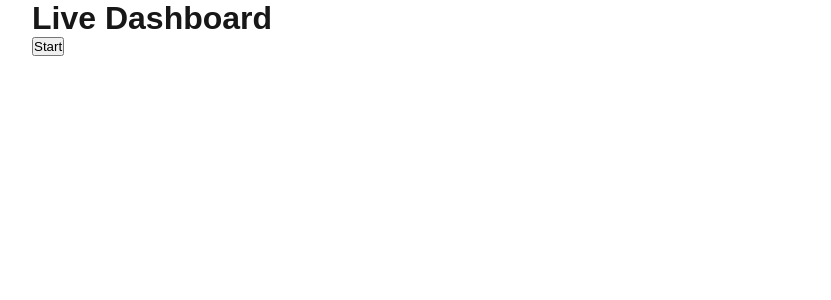
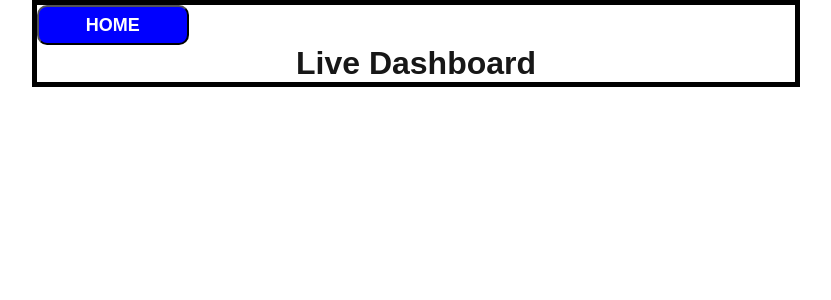
Before and after one commit to pdm21/VBT, a Next.js app in the folder frontend/: page /dashboard in a window 1280 px wide. Shown: the top 300 px of the page, without its empty margins (224-1055 px from the left). Built offline with nearby package versions, Linux system fonts and the light colour scheme.

Commit message:
home button and live-dashboard header are up. working on reusable component graphs next

```diff
--- a/frontend/src/app/dashboard/Dashboard.module.css
+++ b/frontend/src/app/dashboard/Dashboard.module.css
@@ -0,0 +1,28 @@
+.main {
+    border: 5px solid black;
+}
+
+.homeButtonDiv {
+    height: 5vh;
+    justify-content: center;
+    align-items: left;
+    display: flex;
+    flex-direction: column;
+}
+
+.homeButton {
+    height: 100%;
+    width: 20%;
+    font-size: large;
+    font-weight: bolder;
+    background-color: blue;
+    color: white;
+    border-radius: 10px;
+}
+
+.liveDashboard {
+    display: flex;
+    flex-direction: column;
+    justify-content: center;
+    align-items: center;
+}
--- a/frontend/src/app/dashboard/page.tsx
+++ b/frontend/src/app/dashboard/page.tsx
@@ -14,11 +14,19 @@ export default function Dashboard() {
   }
 
   return (
-    <main>
-      <div className={styles.header}>
-      <h1>Live Dashboard</h1>
+    // remove styles on main after page is setup (just for dev purposes)
+    <main className={styles.main}>
+      {/* home button div */}
+      <div className={styles.homeButtonDiv}>
+        <button className={styles.homeButton} onClick={handleHome}>HOME</button>
       </div>
-      <button className={styles.startButton} onClick={handleHome}>Start</button>
+
+      {/* live dashboard div */}
+      <div className={styles.liveDashboard}>
+        <h1>Live Dashboard</h1>
+      </div>
+
+
     </main>
   );
 }
```
